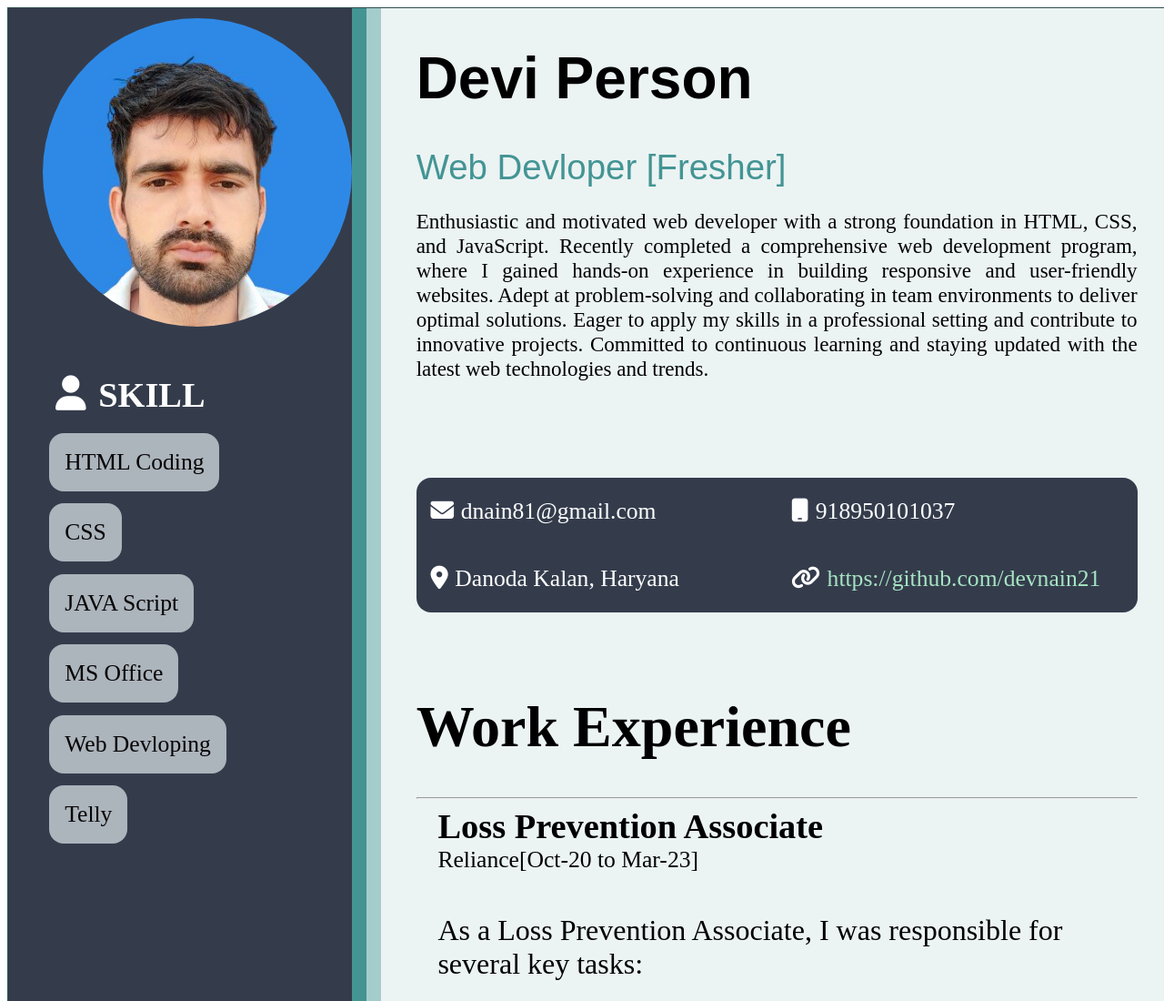
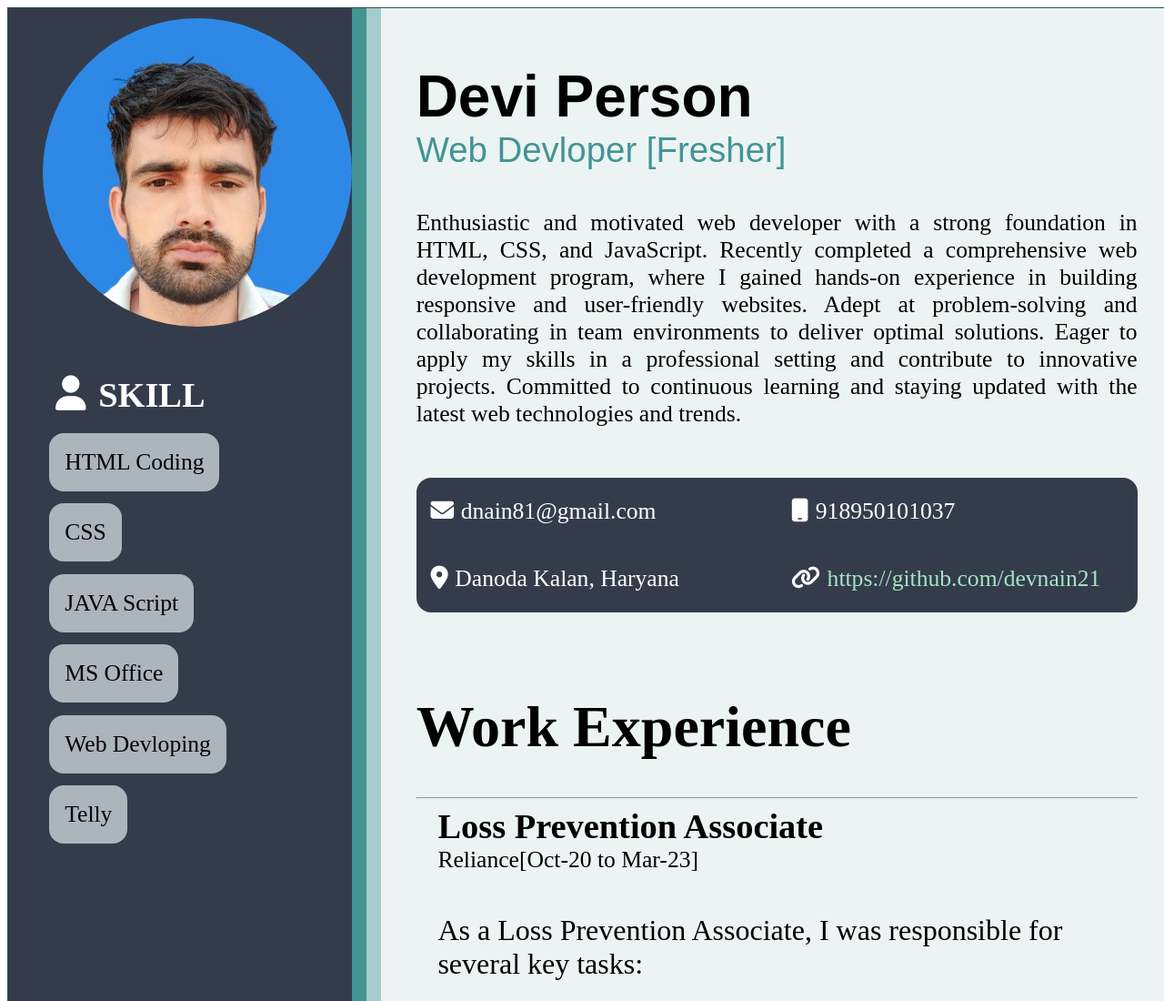
Before and after one commit to devnain21/Resume, a plain HTML site: page index.html in a window 1280 px wide. Shown: the top 1100 px of the page at 91% size. Drawn offline with Linux system fonts and the light colour scheme.

Commit message:
basic change

```diff
--- a/index.html
+++ b/index.html
@@ -11,7 +11,7 @@
     <div class="main">
         <div class="main-right2">
             <div class="container-name"><div class="name">
-                <h1><b>Devi Person</b></h1>
+                <h1 style="margin-bottom: 0;"><b>Devi Person</b></h1>
                 <div class="post">
                     Web Devloper [Fresher]
                 </div>
--- a/style.css
+++ b/style.css
@@ -45,8 +45,6 @@
     align-items: center;
     gap: 2%;
 }
-
-
 
 .photo {
     height: 30%;
@@ -174,7 +172,7 @@ font-family: Arial, Helvetica, sans-serif;
     display: flex;
     height: 40%;
     text-align: justify;
-    font-size: 1.8vw;
+    font-size: 2vw;
 }
 
 
```
